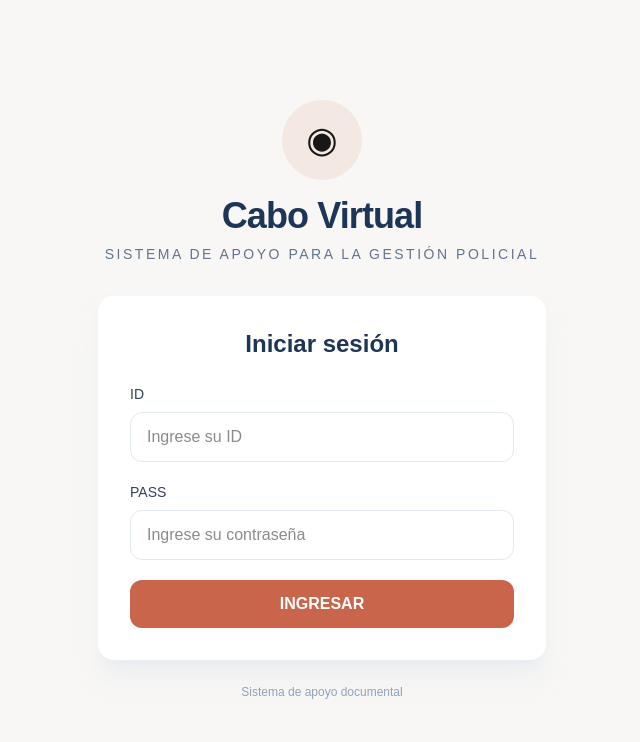
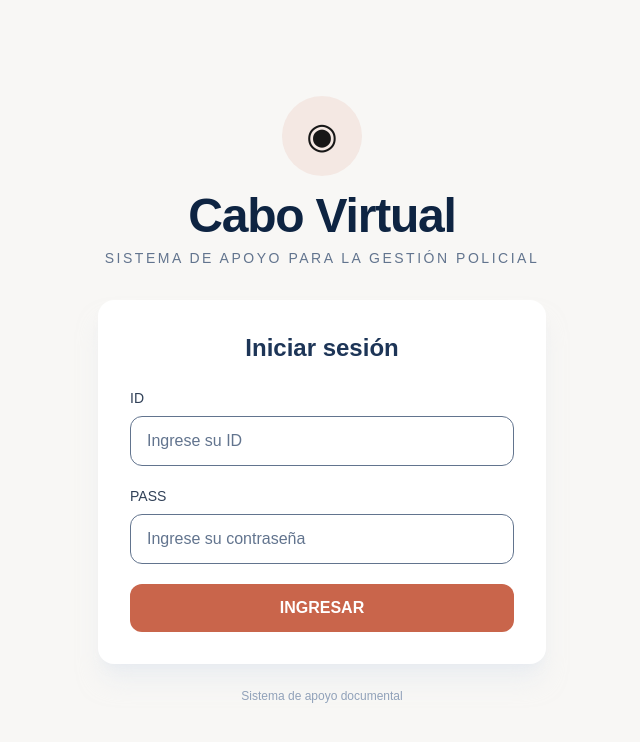
Before and after one commit to DanielHernandezN/guardiavirtual, a Next.js app: page / in a window 1280 px wide. Shown: the top 742 px of the page, without its empty margins (318-958 px from the left). Built offline with nearby package versions, Linux system fonts and the light colour scheme.

Commit message:
creacion dashboard
uso dekl dashboar en 20 y 80 %

```diff
--- /dev/null
+++ b/app/components/LoginForm.tsx
@@ -0,0 +1,99 @@
+"use client"
+import { useState } from "react"
+
+
+
+export default function LoginForm() {
+
+    const [id, setId] = useState("");
+    const [password, setPassword] = useState("");
+    const [mensaje,setMensaje] = useState("");
+
+
+    function handleSubmit(e: React.FormEvent<HTMLFormElement>) {
+        e.preventDefault();
+
+        if (!id || !password){
+            setMensaje("Debe ingresar ID y contraseña");
+            return;
+        }
+
+        setMensaje("Datos recibidos")
+    }
+
+    return (
+
+    <div>
+
+        <form onSubmit={handleSubmit} className="space-y-5">
+
+            {/* ID */}
+            <div>
+              <label
+                htmlFor="id"
+                className="mb-2 block text-sm font-medium text-slate-700"
+              >
+                ID
+              </label>
+
+              <input
+                id="id"
+                type="text"
+                placeholder="Ingrese su ID"
+                value={id}
+                onChange={(e) => setId(e.target.value)}
+                className="w-full rounded-xl border border-slate-500 px-4 py-3
+                text-slate-900
+                placeholder:text-slate-500 outline-none transition
+                focus:border-[#c9654b] focus:ring-2
+                focus:ring-[#c9654b]/20"
+              />
+
+            </div>
+
+            {/* Password */}
+            <div>
+              <label
+                htmlFor="password"
+                className="mb-2 block text-sm font-medium text-slate-700"
+              >
+                PASS
+              </label>
+
+              <input
+                id="password"
+                type="password"
+                value={password}
+                onChange={(e) => setPassword(e.target.value)}
+                placeholder="Ingrese su contraseña"
+                className="w-full rounded-xl border border-slate-500 px-4 py-3
+                text-slate-900
+                placeholder:text-slate-500 outline-none transition
+                focus:border-[#c9654b] focus:ring-2
+                focus:ring-[#c9654b]/20"
+              />
+            </div>
+
+            {/* Botón */}
+            <button
+              type="submit"
+              className="w-full rounded-xl
+              bg-[#c9654b] px-4 py-3 font-semibold
+              text-white transition
+              hover:bg-[#b95740]"
+            >
+              INGRESAR
+            </button>
+
+          </form>
+
+          {mensaje && (
+    <p className="mt-4 text-center text-sm text-slate-600">
+        {mensaje}
+    </p>
+)}
+
+    </div>
+    )
+
+}
--- /dev/null
+++ b/app/dashboard/page.tsx
@@ -0,0 +1,52 @@
+
+export default function Dashboard() {
+
+
+  return (
+    <main className="
+    flex
+    flex-row
+    max-w-full
+    min-h-screen">
+
+      <section className="
+      w-[20%]
+      flex
+      flex-col
+      p-6
+      gap-8
+      bg-[#444a9e3d]
+      ">
+        <div className="
+        flex
+        flex-col
+        gap-4
+        ">
+            <h2>CABO VIRTUAL</h2>
+            <h3>FUNCIONARIO</h3>
+            <p>Daniel Hernández Norambuena</p>
+        </div>
+
+        <div className="
+        flex
+        flex-col
+        gap-2
+        ">
+            <h2>AGENTES</h2>
+                <p>Agente 1</p>
+                <p>Agente 2</p>
+                <p>Agente 3</p>
+        </div>
+      </section>
+
+
+      <section className="
+      w-[80%]
+      bg-green-900
+      ">
+        <h2>Chat IA</h2>
+      </section>
+
+    </main>
+  );
+}
--- a/app/page.tsx
+++ b/app/page.tsx
@@ -1,3 +1,5 @@
+import LoginForm from "./components/LoginForm";
+
 export default function Home() {
   return (
     <main className="min-h-screen bg-[#f8f7f5] flex items-center justify-center px-6 py-10">
@@ -12,7 +14,7 @@ export default function Home() {
             <span className="text-4xl">◉</span>
           </div>
 
-          <h1 className="text-4xl font-bold tracking-tight text-[#1d3557]">
+          <h1 className="text-5xl font-bold tracking-tight text-[#0e2442]">
             Cabo Virtual
           </h1>
 
@@ -28,51 +30,9 @@ export default function Home() {
             Iniciar sesión
           </h2>
 
-          <form className="space-y-5">
+          <LoginForm />
 
-            {/* ID */}
-            <div>
-              <label
-                htmlFor="id"
-                className="mb-2 block text-sm font-medium text-slate-700"
-              >
-                ID
-              </label>
 
-              <input
-                id="id"
-                type="text"
-                placeholder="Ingrese su ID"
-                className="w-full rounded-xl border border-slate-200 px-4 py-3 outline-none transition focus:border-[#c9654b] focus:ring-2 focus:ring-[#c9654b]/20"
-              />
-            </div>
-
-            {/* Password */}
-            <div>
-              <label
-                htmlFor="password"
-                className="mb-2 block text-sm font-medium text-slate-700"
-              >
-                PASS
-              </label>
-
-              <input
-                id="password"
-                type="password"
-                placeholder="Ingrese su contraseña"
-                className="w-full rounded-xl border border-slate-200 px-4 py-3 outline-none transition focus:border-[#c9654b] focus:ring-2 focus:ring-[#c9654b]/20"
-              />
-            </div>
-
-            {/* Botón */}
-            <button
-              type="submit"
-              className="w-full rounded-xl bg-[#c9654b] px-4 py-3 font-semibold text-white transition hover:bg-[#b95740]"
-            >
-              INGRESAR
-            </button>
-
-          </form>
         </div>
 
         {/* Pie */}
```
